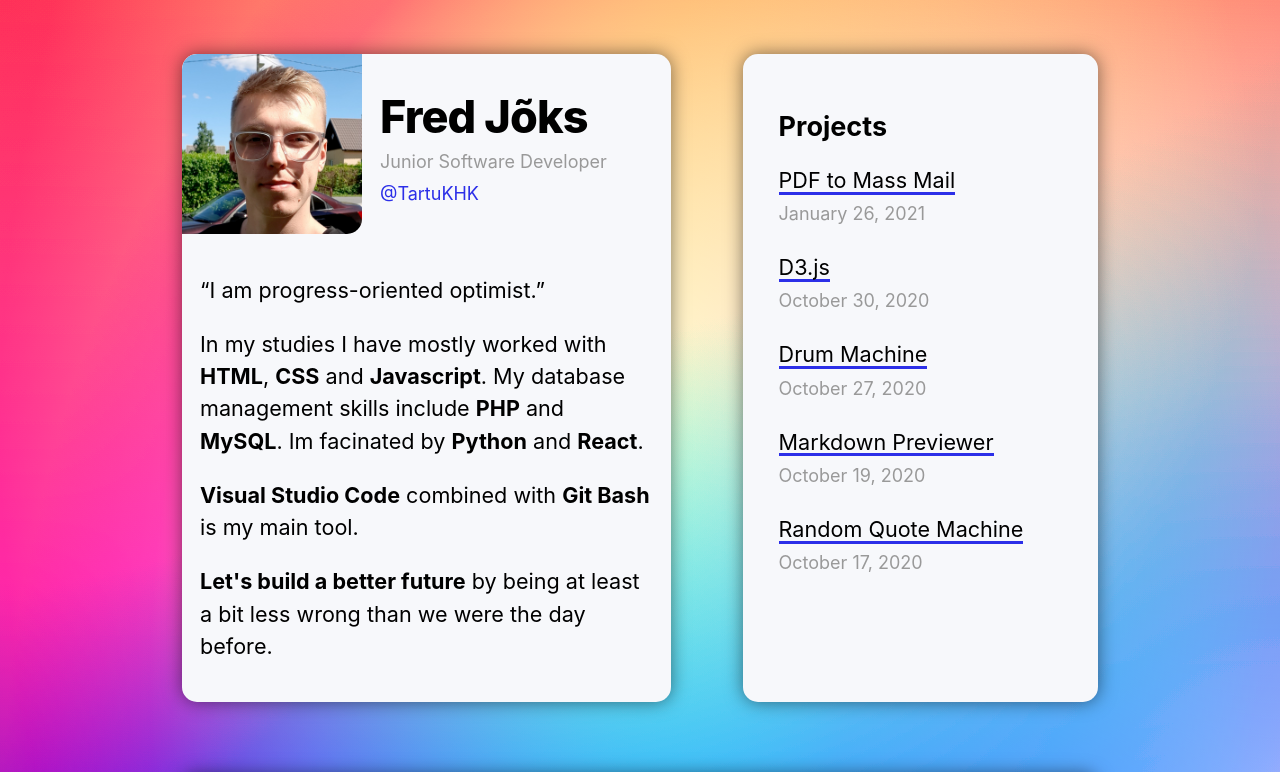
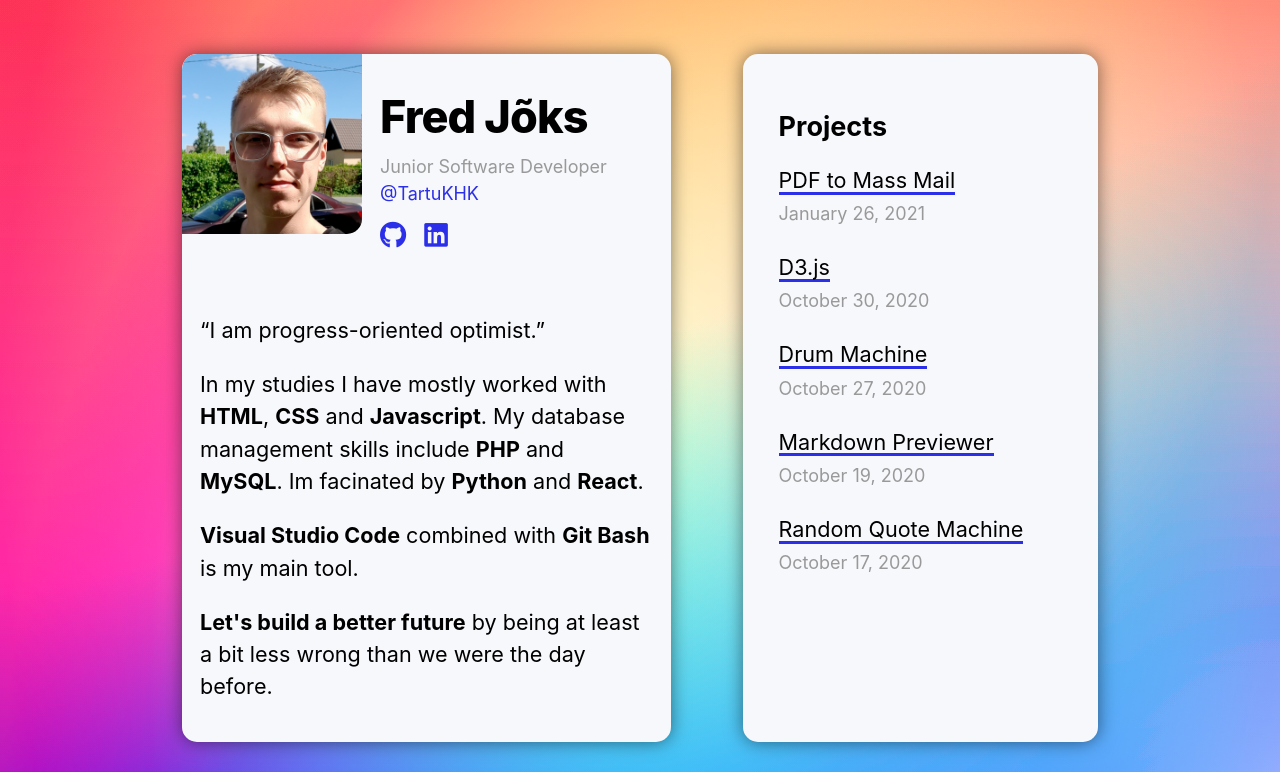
Before and after one commit to fredjoks/portfolio, a Next.js app: page / in a window 1280 px wide. Shown: the top 772 px of the page. Built offline with nearby package versions, Linux system fonts and the light colour scheme.

Commit message:
feat: added social media links to header

```diff
--- a/components/layout.js
+++ b/components/layout.js
@@ -2,7 +2,7 @@ import Head from 'next/head';
 import Link from 'next/link';
 import styles from './layout.module.css';
 import utilStyles from '../styles/utils.module.css';
-import { FontAwesomeIcon } from '@fortawesome/react-fontawesome'
+import '@fortawesome/fontawesome-free/css/all.css';
 
 const name = 'Fred Jõks';
 export const siteTitle = 'Fred Jõks';
@@ -36,6 +36,10 @@ export default function Layout({ children, home }) {
             <div className={styles.headerHomeCredentials}>
               <h1 className={utilStyles.heading2Xl}>{name}</h1>
               <small className={utilStyles.lightText}>Junior Software Developer <a href='https://khk.ee/eriala/noorem-tarkvaraarendaja-veebispetsialist/' target='_blank'>@TartuKHK</a></small>
+              <ul className={styles.headerLinks}>
+                <li><a href='https://github.com/fredjoks' target='_blank'><i className="fab fa-github"></i></a></li>
+                <li><a href='https://www.linkedin.com/in/fredjoks/' target='_blank'><i className="fab fa-linkedin"></i></a></li>
+              </ul>
             </div>
           </section>
         ) : (
--- a/components/layout.module.css
+++ b/components/layout.module.css
@@ -29,6 +29,12 @@
 
   .headerHomeCredentials {
     padding: 1rem;
+    display: flex;
+    flex-direction: column;
+  }
+
+  .headerHomeCredentials > * {
+    margin: 0.5rem 0 0 0;
   }
 
   .headerCredentials {
@@ -61,6 +67,17 @@
   .headerHomeImage {
     width: 10rem;
     height: 10rem;
+  }
+
+  .headerLinks {
+    list-style: none;
+    padding: 0 0;
+    font-size: 1.5rem;
+  }
+
+  .headerLinks li {
+    display: inline;
+    padding: 0 1rem 0 0;
   }
 
   .component {
--- a/package.json
+++ b/package.json
@@ -10,6 +10,7 @@
     "lint:fix": "eslint . --ext js,jsx --fix"
   },
   "dependencies": {
+    "@fortawesome/fontawesome-free": "^5.15.2",
     "@fortawesome/fontawesome-svg-core": "^1.2.34",
     "@fortawesome/free-brands-svg-icons": "^5.15.2",
     "@fortawesome/free-solid-svg-icons": "^5.15.2",
```
Also changed, not shown: 1 other file (tests, documents, lock files or other folders).
